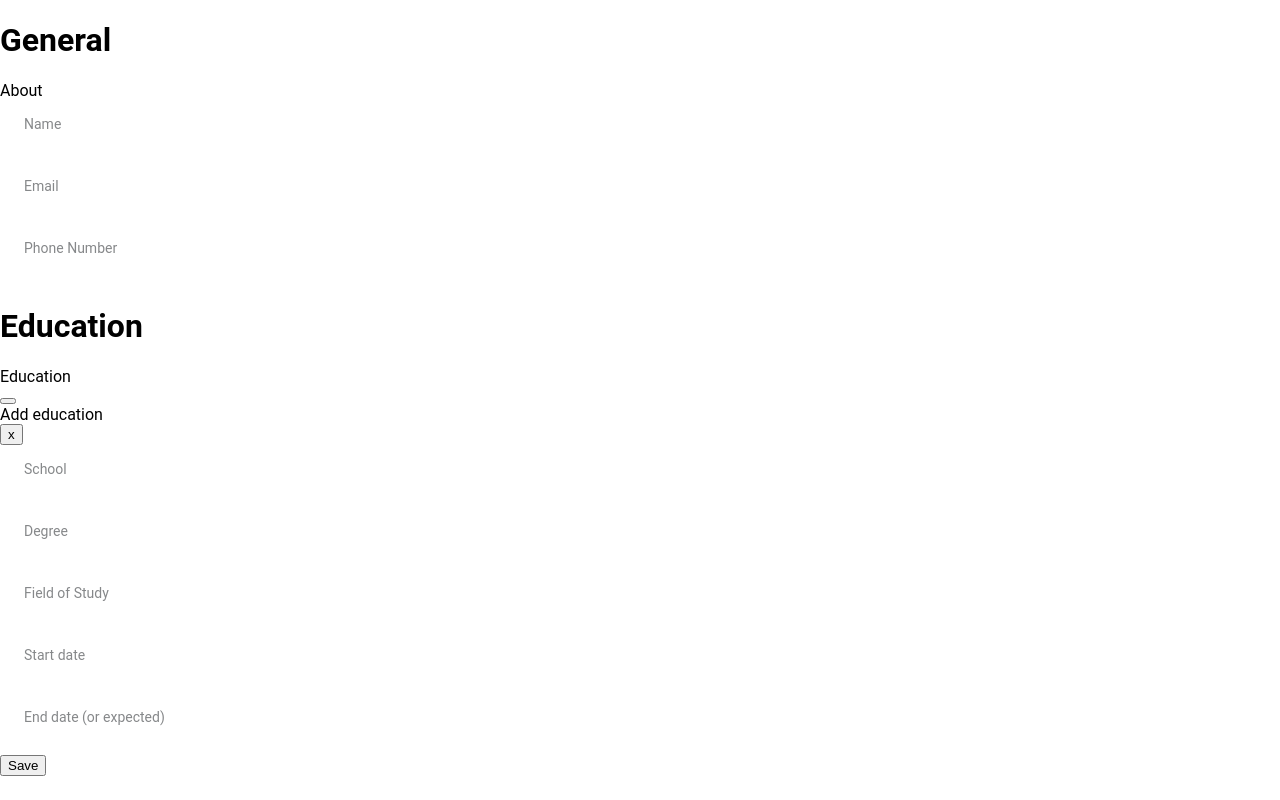
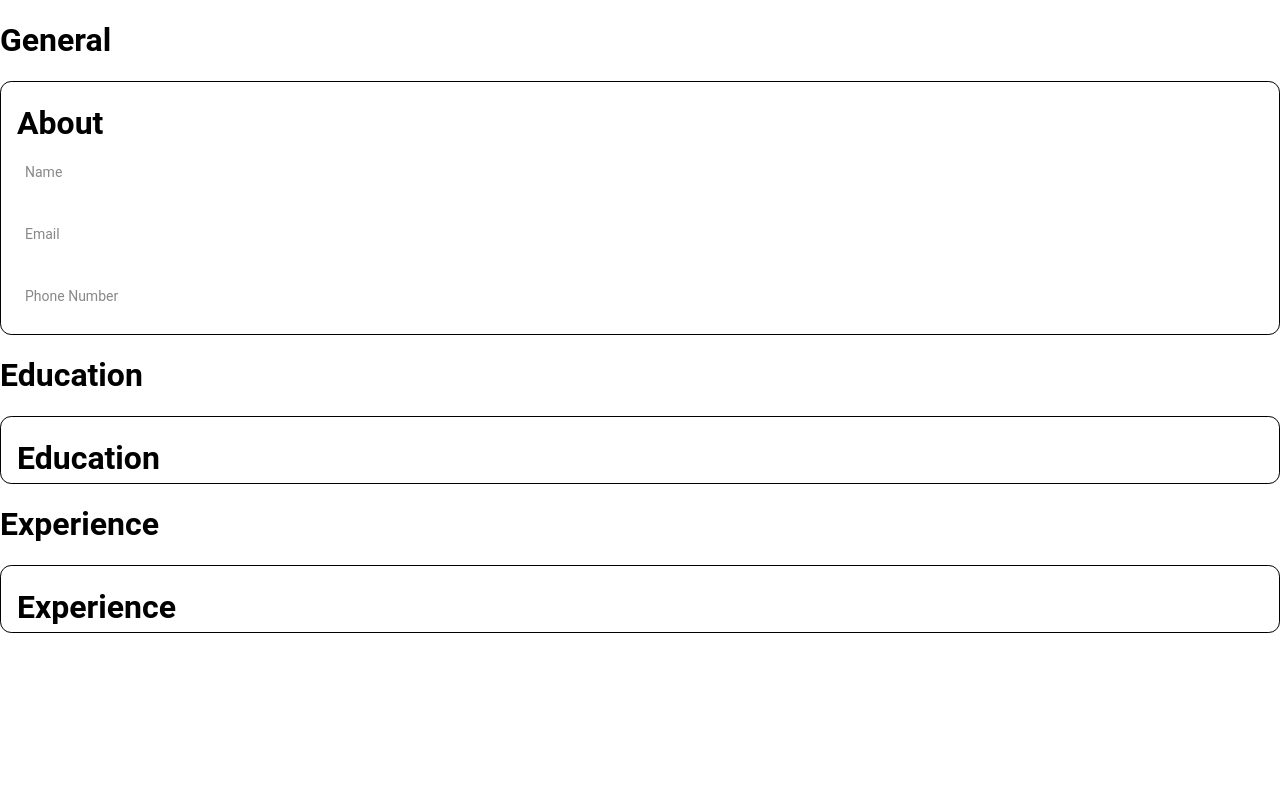
Before and after one commit to gavinslim/cv-project, a React (Create React App) app: page / in a window 1280 px wide. Shown: the top 800 px of the page. Built offline with nearby package versions, Linux system fonts and the light colour scheme.

Commit message:
Update style.css

```diff
--- a/src/App.css
+++ b/src/App.css
@@ -6,9 +6,13 @@
   --blue: #377bb3;
   --red: #E92B2B;
 
-  --header-font-size: 24px;
+  --page-width: 600px;
+
+  --font-size-form-header: 1.4rem;
   --border-color: ##313335;
   --font-grey: #86888a;
+
+  --spacing-one-and-a-half-x: 1rem;
 }
 
 body {
@@ -21,65 +25,62 @@ body {
   text-align: center;
 }
 
-.App-logo {
-  height: 40vmin;
-  pointer-events: none;
-}
-
-@media (prefers-reduced-motion: no-preference) {
-  .App-logo {
-    animation: App-logo-spin infinite 20s linear;
-  }
-}
-
-.App-header {
-  background-color: #282c34;
-  min-height: 100vh;
+#content {
   display: flex;
   flex-direction: column;
   align-items: center;
-  justify-content: center;
-  font-size: calc(10px + 2vmin);
-  color: white;
+  gap: 12px;
 }
 
-.App-link {
-  color: #61dafb;
+#general, #experience, #education {
+  display: flex;
+  flex-direction: column;
+  border: 1px solid black;
+  border-radius: 0.7rem;
+
+  /* padding: var(--spacing-one-and-a-half-x); */
 }
 
-@keyframes App-logo-spin {
-  from {
-    transform: rotate(0deg);
-  }
-  to {
-    transform: rotate(360deg);
-  }
+.header-container {
+  display: flex;
+  width: var(--page-width);
+  justify-content: space-between;
+
+  padding: var(--spacing-one-and-a-half-x);
+  padding-bottom: 0;
+  height: 50px;
 }
 
-.experience {
-  display: flex;
-  flex-direction: column;
+.header-container .open-btn {
+  background-color: transparent;
+  border-radius: 50%;
+  width: 50px;
+  height: 50px;
+  border: none;
+  cursor: pointer;
+  font-size: 1.5rem;
+
 }
 
-.experience #experience-header {
-  display: flex;
-  width: 500px;
-  justify-content: space-between;
-  /* border: 1px solid red; */
+.header-container .open-btn:hover {
+  background-color: lightgray;
+  transition: background-color 0.2s;
 }
 
-#experience-header .header {
+.header-title {
   font-size: 32px;
+  font-weight: bold;
+  display: flex;
+  align-items: center;
 }
 
-.experience #experience-form {
+.form {
   display: flex;
   flex-direction: column;
   gap: 10px;
-  width: 500px;
+  width: var(--page-width);
 
-  border: 1px solid black;
-  /* border-radius: 10px; */
+  /* border: 1px solid black; */
 
   position: fixed;
   top: 50%;
@@ -87,33 +88,29 @@ body {
   transform: translate(-50%, -50%) scale(0);
   z-index: 2;
 
-  /* padding: 22px; */
-  /* margin: 5px; */
-
   background-color: var(--background-grey);
+  border-radius: var(--spacing-one-and-a-half-x);
 }
 
-.experience #experience-form.active {
+.form.active {
   transform: translate(-50%, -50%) scale(1);
 }
 
-#experience-form .form-header {
+.form .form-header {
   display: flex;
   justify-content: space-between;
-  /* border: 1px solid black; */
 
   padding-top: 16px;
   padding-bottom: 16px;
   padding-left: 24px;
   padding-right: 24px;
-  background-color: var(--background-grey);
 }
 
-#experience-form .form-title {
-  font-size: var(--header-font-size);
+.form .form-title {
+  font-size: var(--font-size-form-header);
 }
 
-.experience #experience-overlay {
+#overlay {
   position: fixed;
   top: 0;
   left: 0;
@@ -125,19 +122,16 @@ body {
   pointer-events: none;
 }
 
-.experience #experience-overlay.active {
+#overlay.active {
   opacity: 1;
   pointer-events: all;
 }
-
 
 .input {
   display: flex;
   flex-direction: column;
   justify-content: space-between;
-  /* gap: 5px; */
   color: var(--font-grey);
-  /* border: 1px solid blue; */
   padding-top: 16px;
   padding-left: 24px;
   padding-right: 24px;
@@ -159,7 +153,7 @@ body {
   height: 24px;
 }
 
-.experiences .job {
+.job {
   border: 1px solid black;
   display: flex;
   flex-direction: column;
```
